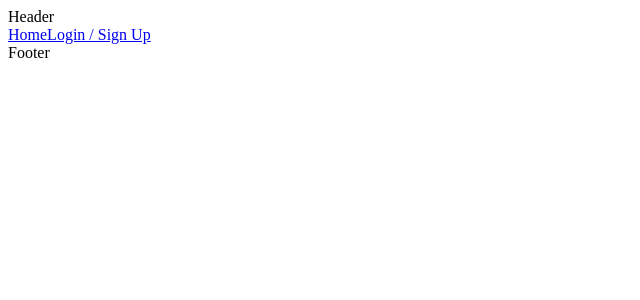
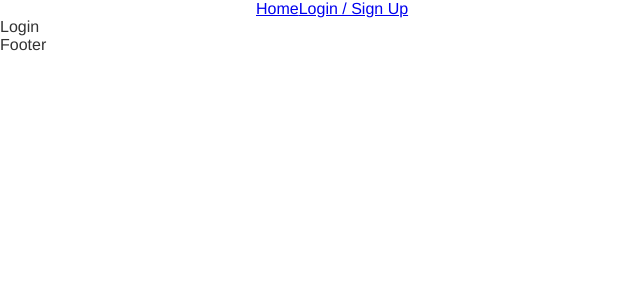
Before and after one commit to isabellerod/Dogs, a React (Vite) app: page /login in a window 1280 px wide. Shown: the top 300 px of the page, without its empty margins (0-640 px from the left). Built offline with nearby package versions, Linux system fonts and the light colour scheme.

Commit message:
css initial structure

```diff
--- a/src/App.css
+++ b/src/App.css
@@ -1,4 +1,39 @@
-input {
+* {
+  box-sizing: border-box;
+}
+
+body {
+  margin: 0px;
+  color: #333;
+  --type-first: Helvetica, Arial, Sans-Serif;
+  --type-second: 'Spectral', Georgia;
+  font-family: var(--type-first);
+}
+
+h1, h2, h3, h4, p {
+  margin: 0px;
+}
+
+ul, li {
+  list-style: none;
+  padding: 0px;
+  margin: 0px;
+}
+
+img {
   display: block;
-  margin-bottom: 1rem;
+  max-width: 100%;
 }
+
+button, input {
+  display: block;
+  font-size: 1rem;
+  font-family: var(--type-first);
+  color: #333;
+}
+
+.container {
+  max-width: 50rem;
+  padding: 0 1rem;
+  margin: 0 auto;
+}
--- a/src/App.jsx
+++ b/src/App.jsx
@@ -4,6 +4,7 @@
 import Header from './Components/Header';
 import Home from './Components/Home';
 import Footer from './Components/Footer';
+import Login from './Components/Login/Login';
 
 const App = () => {
   return (
@@ -12,6 +13,7 @@
       <Header />
       <Routes>
         <Route path="/" element={<Home />} />
+        <Route path="/login" element={<Login />} />
       </Routes>
       <Footer />
     </BrowserRouter>
--- a/src/Components/Header.jsx
+++ b/src/Components/Header.jsx
@@ -4,8 +4,8 @@
 
 const Header = () => {
   return (
-    <div className={styles.header}>Header
-      <nav>
+    <div className={styles.header}>
+      <nav className='container'>
         <Link to="/">Home</Link>
         <Link to="/login">Login / Sign Up</Link>
       </nav>
--- /dev/null
+++ b/src/Components/Login/Login.jsx
@@ -0,0 +1,9 @@
+import React from 'react'
+
+const Login = () => {
+  return (
+    <div>Login</div>
+  )
+}
+
+export default Login
```
